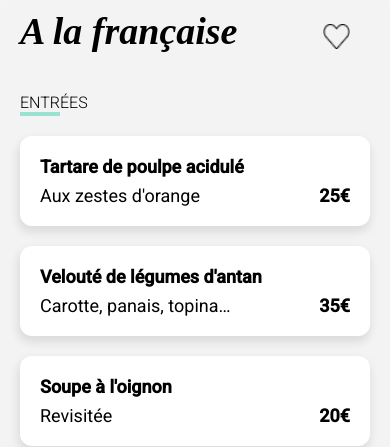
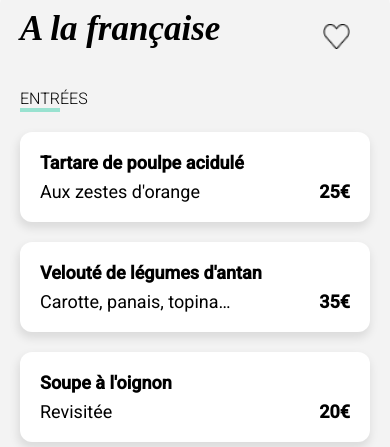
Before and after one commit to RBE2023/Ohmyfood, a plain HTML site: page a_la_française.html in a window 390 px wide. Shown: the part 346-793 px from the top of the page. Drawn offline with Linux system fonts and the light colour scheme; a web font is replaced by a local one.

Commit message:
modif du H1 format mobil

```diff
--- a/menu.css
+++ b/menu.css
@@ -90,7 +90,7 @@ section {
 
 h1 {
     font-family: 'Shrikhand';
-    font-size: 38px;
+    font-size: 35px;
     font-style: italic;
     margin: 25px 0;
     display: flex;
@@ -151,8 +151,8 @@ h1 {
     text-overflow: ellipsis;
     overflow: hidden;
     white-space: nowrap;
-    margin-right: 50px;
-    /* padding-right : 60px; */
+    /* margin-right: 50px; */
+    padding-right : 60px;
     /* width: 70%; */
 }
 
@@ -282,6 +282,10 @@ footer a {
         width: 80%;
         margin: auto;
     }
+
+    h1 {
+        font-size: 38px;
+    }
 }
 
 
@@ -293,6 +297,7 @@ footer a {
         width: 85%;
     }
 
+
     footer {
         display: flex;
         flex-direction: row-reverse;
```
